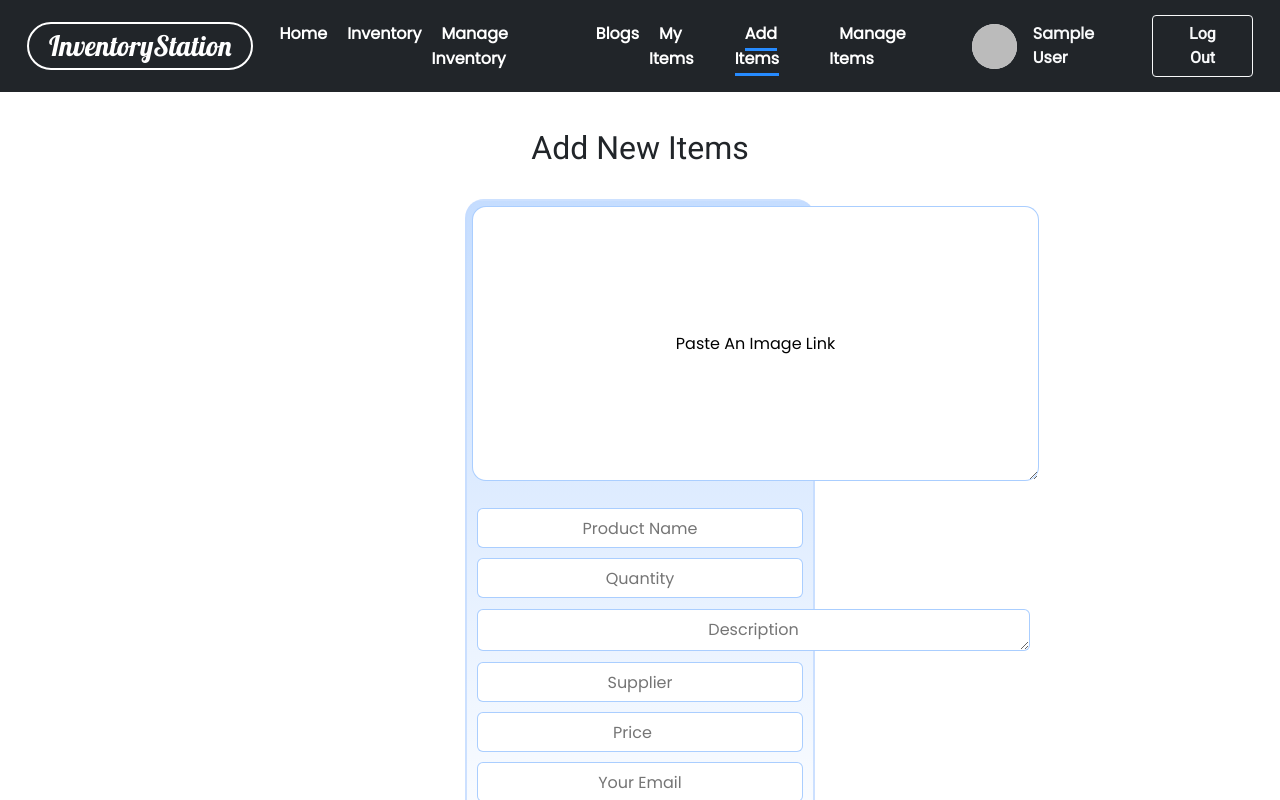
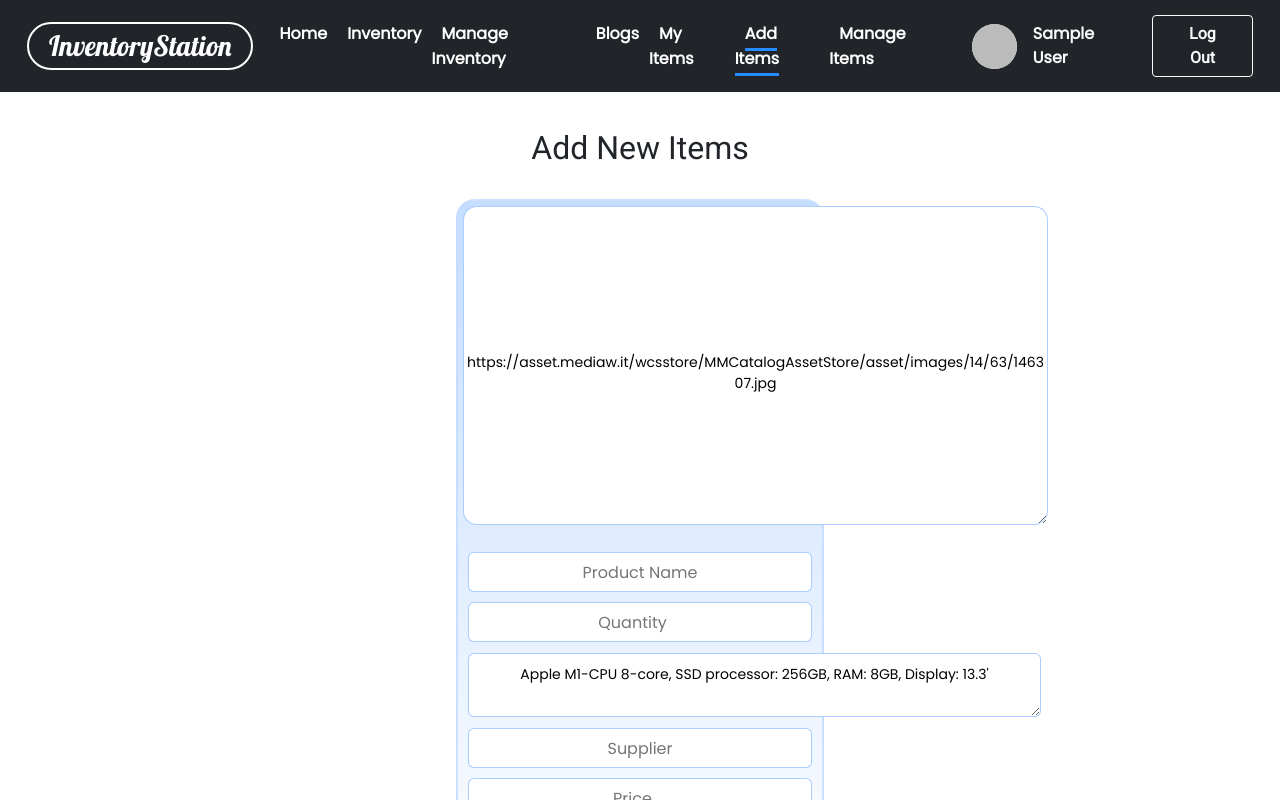
Before and after one commit to SajidJRahman/inventory-station-client-side, a React (Create React App) app: page /add-items in a window 1280 px wide. Shown: the top 800 px of the page. Built offline with nearby package versions, Linux system fonts and the light colour scheme; no server answers; sample sign-in values are in the browser's storage.

Commit message:
added functionality to add items page

```diff
--- a/package.json
+++ b/package.json
@@ -12,6 +12,7 @@
     "react-bootstrap": "^2.3.1",
     "react-dom": "^18.1.0",
     "react-firebase-hooks": "^5.0.3",
+    "react-hook-form": "^7.30.0",
     "react-router-dom": "^6.3.0",
     "react-scripts": "5.0.1",
     "react-toastify": "^8.2.0",
--- a/src/Pages/Products/AddItems/AddItems.css
+++ b/src/Pages/Products/AddItems/AddItems.css
@@ -8,12 +8,13 @@
 }
 
 .add-items-container textarea {
+    font-size: 14px;
     margin: 5px;
     border-radius: 14px;
     text-align: center;
     border: 1px solid rgba(157, 198, 255, 0.858);
-    padding-top: 125px;
-    padding-bottom: 100px;
+    padding-top: 145px;
+    padding-bottom: 130px;
 }
 
 .add-items-container textarea:focus {
@@ -22,7 +23,7 @@
 }
 
 .add-items {
-    width: 350px;
+    width: 368px;
     border: 2px solid rgba(197, 221, 255, 0.858);
     background-image: linear-gradient(to bottom, rgb(197, 221, 255), rgb(255, 255, 255));
     border-radius: 20px;
@@ -53,8 +54,8 @@
 }
 
 .description-textarea {
-    padding-top: 8px !important;
-    padding-bottom: 8px !important;
+    padding-top: 10px !important;
+    padding-bottom: 10px !important;
     border-radius: 6px !important;
     margin: 6px 0px -1px 0px !important;
 }
--- a/src/Pages/Products/AddItems/AddItems.js
+++ b/src/Pages/Products/AddItems/AddItems.js
@@ -1,24 +1,41 @@
 import React from 'react';
 import './AddItems.css';
+import { useForm } from "react-hook-form";
 
 const AddItems = () => {
+    const { register, handleSubmit, watch, errors } = useForm();
+
+    const onSubmit = data => {
+        fetch('http://localhost:5000/products', {
+            method: 'POST',
+            headers: {
+                'content-type': 'application/json'
+            },
+            body: JSON.stringify(data)
+        })
+            .then(response => response.json())
+            .then(data => {
+                alert('item has been added!')
+            })
+    }
+
     return (
         <div className='add-items-container text-center'>
             <h2 className='py-4'>Add New Items</h2>
             <form className='add-items mx-auto'>
-                <textarea name="" id="" cols="39" placeholder='Paste An Image Link Here'>Paste An Image Link</textarea>
+                <textarea name="image" {...register('image', { required: true })} id="" cols="47" placeholder='Paste An Image Link Here'>https://asset.mediaw.it/wcsstore/MMCatalogAssetStore/asset/images/14/63/146307.jpg</textarea>
                 <div className='add-items-details'>
-                    <input type="text" name="name" id="" placeholder='Product Name' />
-                    <input type="text" name="quantity" id="" placeholder='Quantity' />
-                    <textarea className='description-textarea' name="description" id="" cols="38" rows="1" placeholder='Description'></textarea>
-                    <input type="text" name="supplier" id="" placeholder='Supplier' />
-                    <input type="number" name="" id="" placeholder='Price' />
-                    <input type="email" name="email" id="" placeholder='Your Email' />
-                    <button className='add-items-button btn rounded-pill
+                    <input type="text" name="name" {...register('name', { required: true })} id="" placeholder='Product Name' />
+                    <input type="number" name="quantity" {...register('quantity')} id="" placeholder='Quantity' />
+                    <textarea className='description-textarea' name="description" {...register('description', { required: true })} id="" cols="46" rows="2" placeholder='Description'>Apple M1-CPU 8-core, SSD processor: 256GB, RAM: 8GB, Display: 13.3'</textarea>
+                    <input type="text" name="supplier" {...register('supplier', { required: true })} id="" placeholder='Supplier' />
+                    <input type="number" name="price" {...register('price', { required: true })} id="" placeholder='Price' />
+                    <input type="email" name="email" {...register('email', { required: true })} id="" placeholder='Your Email' />
+                    <button onClick={handleSubmit(onSubmit)} className='add-items-button btn rounded-pill
             '>Add This Item</button>
                 </div>
-            </form>
-        </div>
+            </form >
+        </div >
     );
 };
 
```
Also changed, not shown: 1 other file (tests, documents, lock files or other folders).
